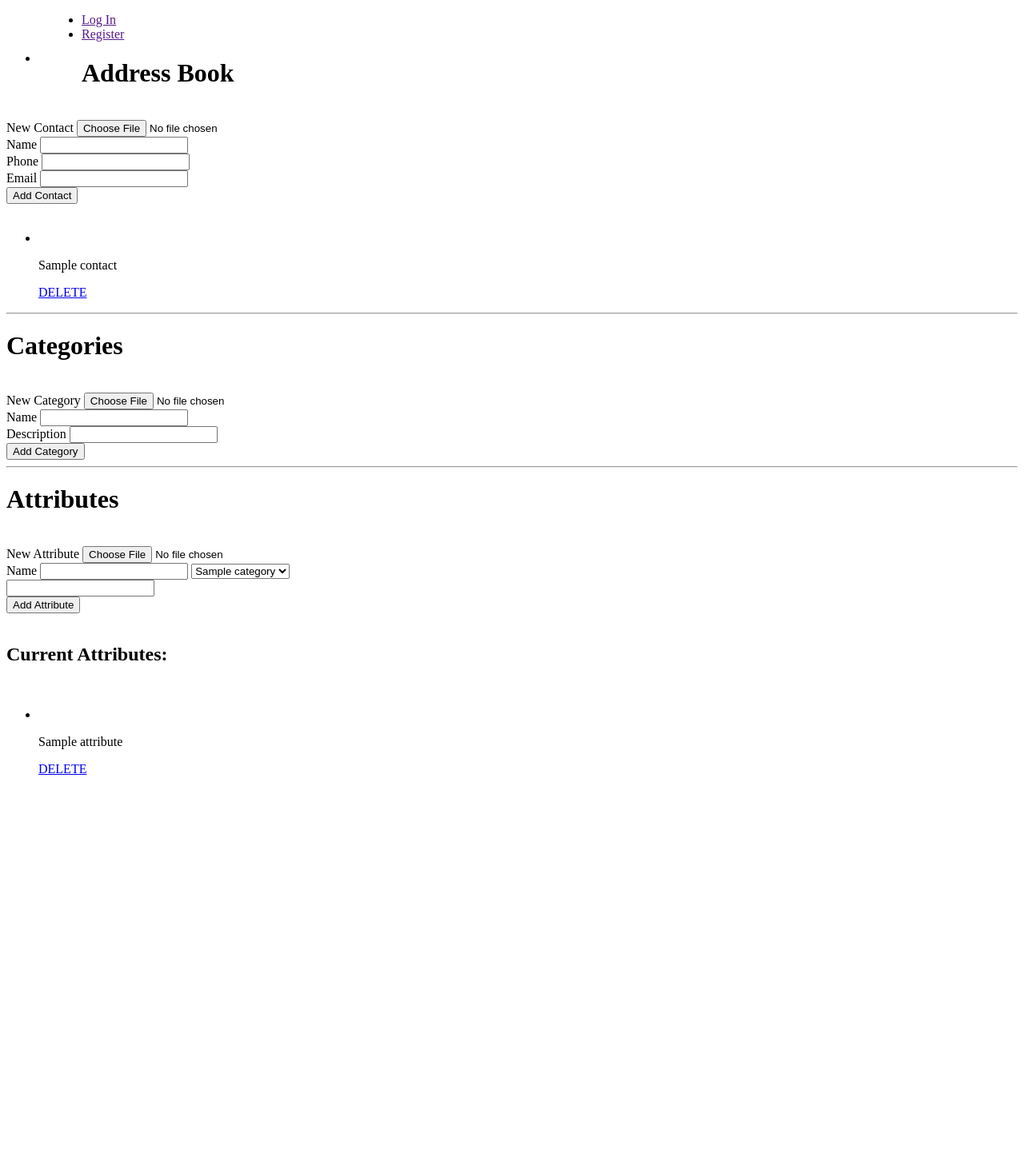
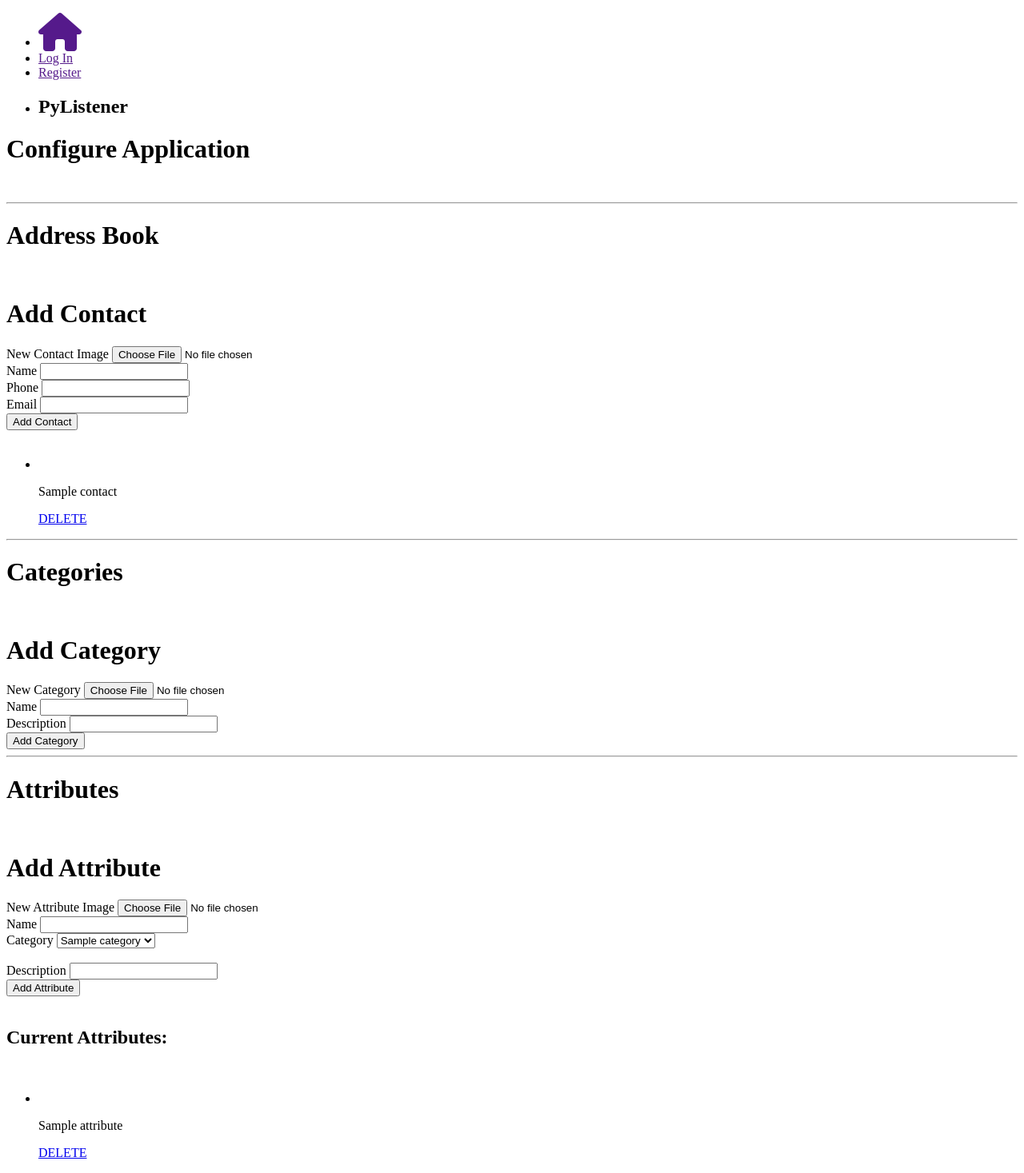
Before and after one commit to PyListener/CF401-Project-1---PyListener, a Python web app: template pylistener/templates/manage.jinja2 in a window 1280 px wide. Shown: the whole page at 80% size. Before the commit the page ends 969 px from the top, so only its background shows below. Run offline with Jinja, Linux system fonts and the light colour scheme; the template is opened without the code that fills it: most values are stand-ins (such as "Sample title", 1, 10 or a date in 2020); some libraries are stand-ins or nearby versions; some web fonts are replaced.

Commit message:
Fixed css for navbar and some layout issues.

```diff
--- a/pylistener/templates/attributes.jinja2
+++ b/pylistener/templates/attributes.jinja2
@@ -14,6 +14,7 @@
             </li>
         </ul>
     </div>
+    <hr>
     <ul>
         {% for attribute in attributes %}
         <li class="list_item">
--- a/pylistener/templates/categories.jinja2
+++ b/pylistener/templates/categories.jinja2
@@ -11,7 +11,7 @@
                 </li>
             </ul>
         </div>
-
+        <hr>
         {% for category in categories %}
         <li class="list_item">
             <a class="link_item" href="{{ request.route_url('attribute', add_id=addr_id, cat_id=category.id) }}">
--- a/pylistener/templates/layout.jinja2
+++ b/pylistener/templates/layout.jinja2
@@ -21,23 +21,16 @@
   <body>
     <nav>
       <ul>
-        <li style="float:left; padding-top:20px">
-          <a href="{{ request.route_url('home') }}"><i class="fa fa-home fa-3x" style="color:white" aria-hidden="true"></i></a>
-        </li>
+        <li><a href="{{ request.route_url('home') }}"><i class="fa fa-home fa-3x" aria-hidden="true"></i></a></li>
+        {% if request.authenticated_userid %}
+        <li><a href="{{ request.route_url('logout') }}"><i class="fa fa-sign-out fa-3x" aria-hidden="true"></i></a></li>
+        <li><a href="{{ request.route_url('manage', id=request.authenticated_userid) }}"><i class="fa fa-cog fa-3x" aria-hidden="true"></i></a></li>
+        {% endif %}
         {% if not request.authenticated_userid %}
-        <div class="login_div">
         <li><a href="{{ request.route_url('login') }}">Log In</a></li>
         <li><a href="{{ request.route_url('register') }}">Register</a></li>
-        </div>
         {% endif %}
-      </ul>
-      <ul>
-        {% if request.authenticated_userid %}
-        <li style="float:left; padding-top:20px">
-          <a href="{{ request.route_url('logout') }}"><i class="fa fa-sign-out fa-3x" style="color:white" aria-hidden="true"></i></a>
-        </li>
-        <li class="manage_icon" style="padding-top:20px"><a href="{{ request.route_url('manage', id=request.authenticated_userid) }}"><i class="fa fa-cog fa-3x" style="color:white"  aria-hidden="true"></i></a></li>
-        {% endif %}
+        <li><h1 class="nav_title">PyListener</h1></li>
       </ul>
     </nav>
     {% block content %}
--- a/pylistener/templates/manage.jinja2
+++ b/pylistener/templates/manage.jinja2
@@ -7,23 +7,26 @@
         {% endfor %}
 </div>
 {% endif %}
-
+<h1 class="manageTitle">Configure Application</h1>
+<br>
+<hr>
 <h1>Address Book</h1><br />
 <form class="manage_form" id="address_book" method="post" accept-charset="utf-8"
       enctype="multipart/form-data">
+    <h1 class="manage_form_title">Add Contact</h1>
     <input type="hidden" name="csrf_token" value="{{ request.session.get_csrf_token() }}">
 
-    <label for="img">New Contact</label>
+    <label for="contact_img">New Contact Image</label>
     <input name="contact_img" type="file" required>
     <br />
     <label for="contact_name">Name</label>
     <input id="contact_name" name="contact_name" type="text" required>
     <br />
     <label for="contact_phone">Phone</label>
-    <input name="contact_phone" type="text" >
+    <input name="contact_phone" type="text" required>
     <br />
     <label for="contact_email">Email</label>
-    <input name="contact_email" type="text" >
+    <input name="contact_email" type="text" required>
     <br />
     <input class="manage_button" type="submit" value="Add Contact" name="contact">
 </form>
@@ -46,6 +49,7 @@
 <h1>Categories</h1><br />
 <form class="manage_form" id="category" method="post" accept-charset="utf-8"
       enctype="multipart/form-data">
+    <h1 class="manage_form_title">Add Category</h1>
     <input type="hidden" name="csrf_token" value="{{ request.session.get_csrf_token() }}">
 
     <label for="cat_img">New Category</label>
@@ -64,21 +68,25 @@
 <h1>Attributes</h1><br />
 <form class="manage_form" id="attribute" method="post" accept-charset="utf-8"
       enctype="multipart/form-data">
+    <h1 class="manage_form_title">Add Attribute</h1>
     <input type="hidden" name="csrf_token" value="{{ request.session.get_csrf_token() }}">
 
-    <label for="attr_img">New Attribute</label>
-    <input name="attr_img" type="file">
+    <label for="attr_img">New Attribute Image</label>
+    <input name="attr_img" type="file" required>
     <br />
     <label for="attr_label">Name</label>
-    <input  name="attr_label" type="text">
+    <input  name="attr_label" type="text" required>
+    <br />
+    <label for="attr_cat">Category</label>
     <select name="attr_cat" required>
         {% for category in categories %}
         <option value="{{category.label}}">{{category.label}}</option>
         {% endfor %}
     </select>
     <br />
-    <label for="attr_desc"></label>
-    <input name="attr_desc" type="text">
+    <br />
+    <label for="attr_desc">Description</label>
+    <input name="attr_desc" type="text" required>
     <br />
 
     <input class="manage_button" type="submit" value="Add Attribute" name="attribute">
```
Also changed, not shown: pylistener/static/module.css (+35 -4 lines). Lines whose indentation alone changed are shown as unchanged.
